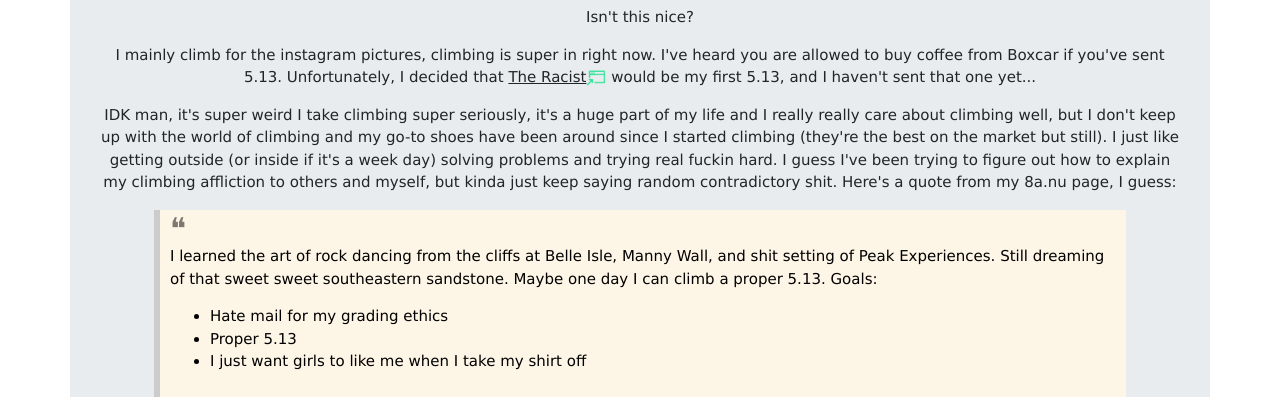
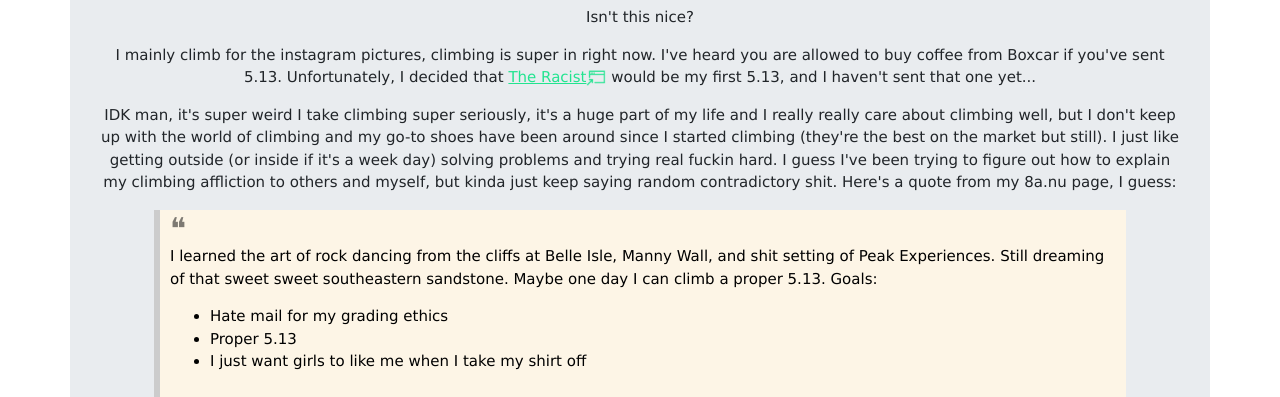
Before and after one commit to MasonCaiby/website, a Flask app: page /climbing in a window 1280 px wide. Shown: the part 729-1126 px from the top of the page. Run offline with Flask 2, Linux system fonts and the light colour scheme; some libraries are stand-ins or nearby versions.

Commit message:
update to climbing

```diff
--- a/templates/climbing.html
+++ b/templates/climbing.html
@@ -68,7 +68,7 @@
     I mainly climb for the instagram pictures, climbing is super in right now.
     I've heard you are allowed to buy coffee from Boxcar if you've sent 5.13.
     Unfortunately, I decided that
-    <a href="https://www.mountainproject.com/route/106001169/the-racist" target='blank'>The Racist</a><img class="new-window" src='static/new_window.png' title="new tab" alt="opens in new tab">
+    <a href="https://www.mountainproject.com/route/106001169/the-racist" target='blank' style="color:#22e490;">The Racist</a><img class="new-window" src='static/new_window.png' title="new tab" alt="opens in new tab">
     would be my first 5.13, and I haven't sent that one yet...<p>
     IDK man, it's super weird I take climbing super seriously, it's a huge part
     of my life and I really really care about climbing well, but I don't keep up
```
